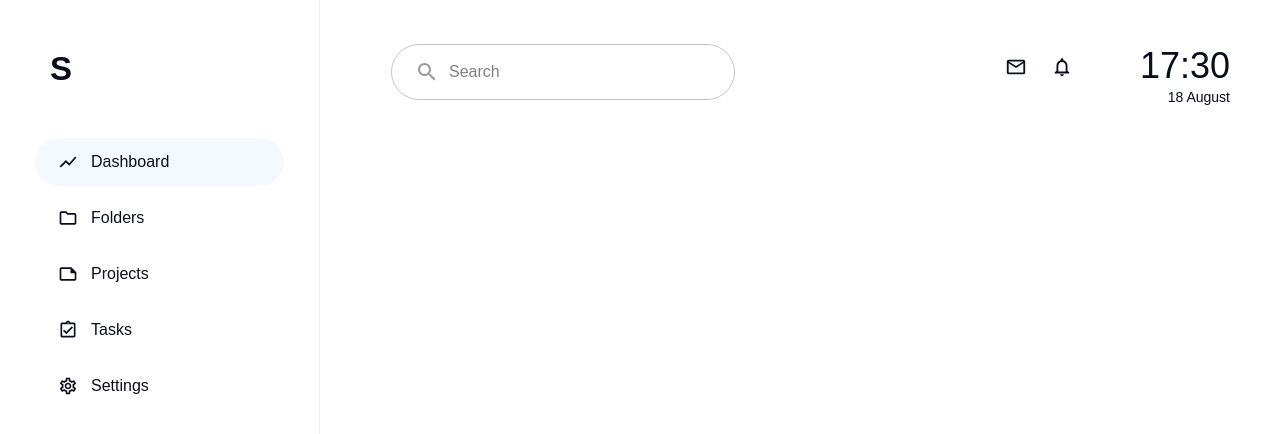
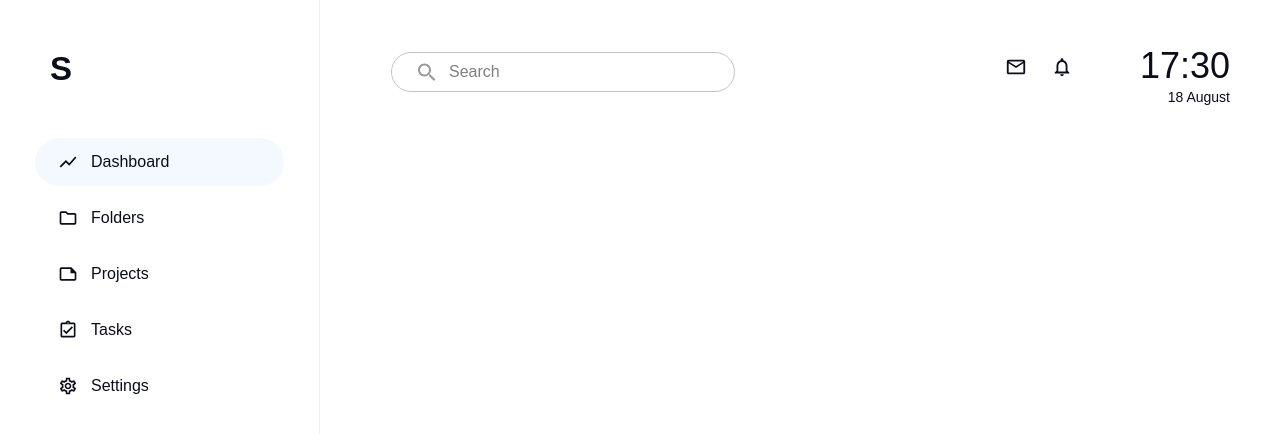
Before and after one commit to hyhong-code/pm-dashboard-ui, a React (Create React App) app: page / in a window 1280 px wide. Shown: the top 434 px of the page. Built offline with nearby package versions, Linux system fonts and the light colour scheme; a web font is replaced by a local one.

Commit message:
Fix header Search

```diff
--- a/src/components/Topbar.js
+++ b/src/components/Topbar.js
@@ -27,7 +27,7 @@ const useStyles = makeStyles((theme) => ({
   searchIcon: {
     position: "absolute",
     top: "50%",
-    transform: `translateY(-50%)`,
+    transform: `translateY(-40%)`,
     left: theme.spacing(3),
     width: 24,
     color: `rgba(0,0,0,0.4)`,
@@ -38,7 +38,7 @@ const useStyles = makeStyles((theme) => ({
       paddingLeft: theme.spacing(4.5),
     },
     "& .MuiInputLabel-outlined": {
-      transform: `translate(58px, 20px)`,
+      transform: `translate(58px, 12px)`,
       ...theme.typography.headerSearch,
       "&.MuiInputLabel-shrink": {
         transform: `translate(16px, -5px) scale(0.75)`,
@@ -77,6 +77,7 @@ const Topbar = () => {
       <Box component="form" className={classes.formControl}>
         <SearchOutlinedIcon className={classes.searchIcon} />
         <TextField
+          margin="dense"
           className={classes.textField}
           fullWidth
           variant="outlined"
```
